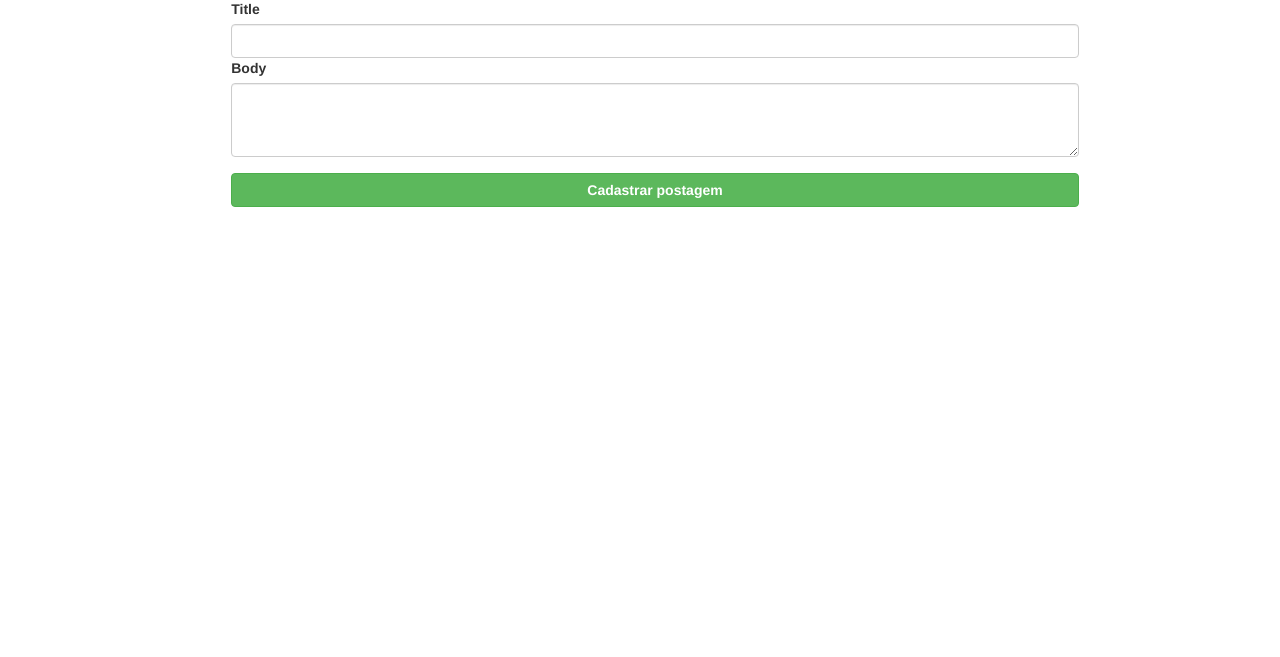
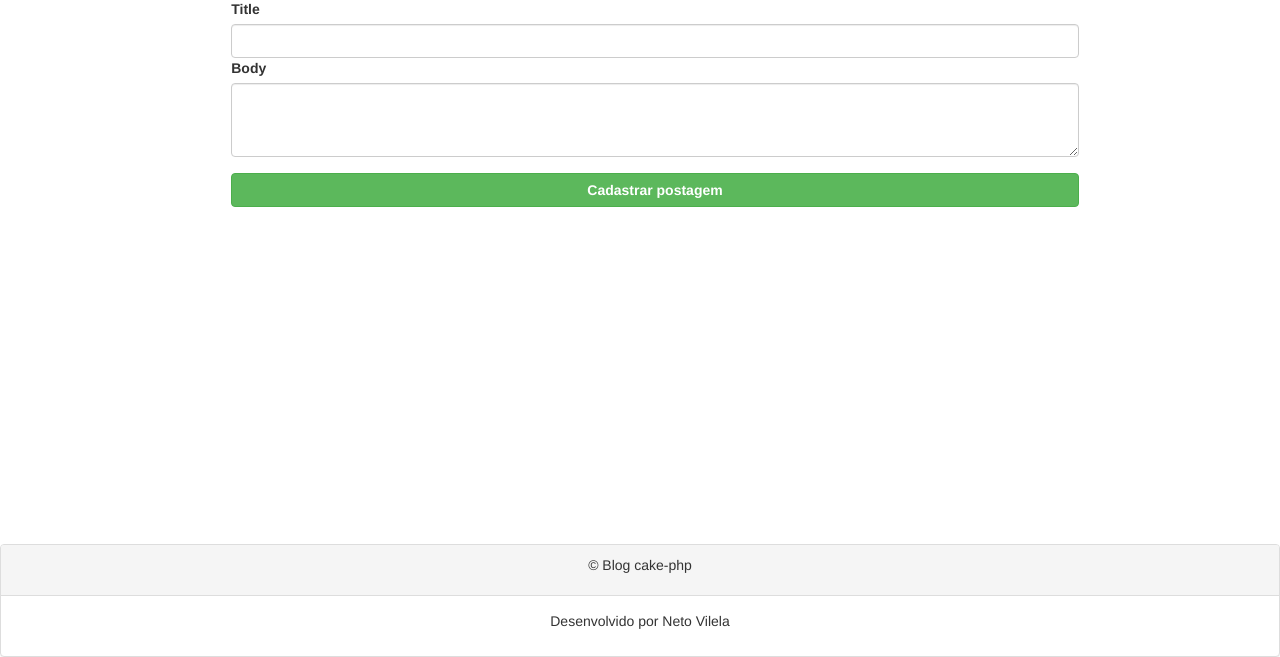
Before and after one commit to NetoVilela/blog_php, a CakePHP app: the page made by app/View/Posts/add.ctp in a window 1280 px wide. Shown: the part 143-800 px from the top of the page. Run offline with PHP 8.4 and a stand-in for CakePHP, Linux system fonts and the light colour scheme; the template is opened without the code that fills it, so the values that code supplies are empty; form fields are guessed from the names that the template uses; some libraries are stand-ins or nearby versions.

Commit message:
Corrige histórico de busca e implementa footer

```diff
--- a/app/View/Layouts/default.ctp
+++ b/app/View/Layouts/default.ctp
@@ -53,7 +53,7 @@ $cakeVersion = __d('cake_dev', 'CakePHP %s', Configure::version())
 				<div class="name-user">
 					<?php echo AuthComponent::user('username'); ?>
 				</div>
-					<a href="/users/logout" class="btn btn-danger btn-logout ">Logout</a>
+					<a href="/users/logout" class="btn btn-logout text-danger ">Logout</a>
 			</div>
 		<?php endif; ?>
 	</nav>
@@ -65,6 +65,15 @@ $cakeVersion = __d('cake_dev', 'CakePHP %s', Configure::version())
 		</div>
 	</div>
 
+		<footer class="panel panel-default rodape bg-light">
+			<div class="panel-heading">
+				<p class="text-center">&copy; Blog cake-php</p>
+			</div>
+			<div class="panel-body bg-muted">
+				<p class="text-center">Desenvolvido por Neto Vilela</p>
+			</div>
+		</footer>
+
 	<script src="/app/webroot/js/jquery-3.6.0.min.js"> </script>
 	<script src="/app/webroot/js/bootstrap.min.js"></script>
 
--- a/app/View/Posts/edit.ctp
+++ b/app/View/Posts/edit.ctp
@@ -9,7 +9,6 @@
                 echo $this->Form->input('title', array('class'=>'form-control'));
                 echo $this->Form->input('body', array('rows'=>'3', 'class'=>'form-control'));
                 echo $this->Form->input('id',array('type'=>'hidden'));
-
             ?>
             <input type="submit" value="Editar postagem" class="btn btn-success btn-aux">
         </div>
--- a/app/webroot/css/my-style.css
+++ b/app/webroot/css/my-style.css
@@ -10,6 +10,7 @@
 .btn-logout{
     display: flex;
     align-items: center;
+
 }
 .actions-posts{
     display:flex;
@@ -122,3 +123,11 @@
     display: flex;
     justify-content: space-around;
 }
+
+/*==============================RODAPÉ=====================================*/
+.rodape{
+	position: absolute;
+	bottom: 0;
+	width: 100vw;
+	margin: 0;
+}
```
Also changed, not shown: app/Config/Schema/meu-sql.sql (+4 -4 lines), app/Controller/PostsController.php (+1 -6 lines), app/View/Posts/index.ctp (+11 -4 lines), 12 other files.
